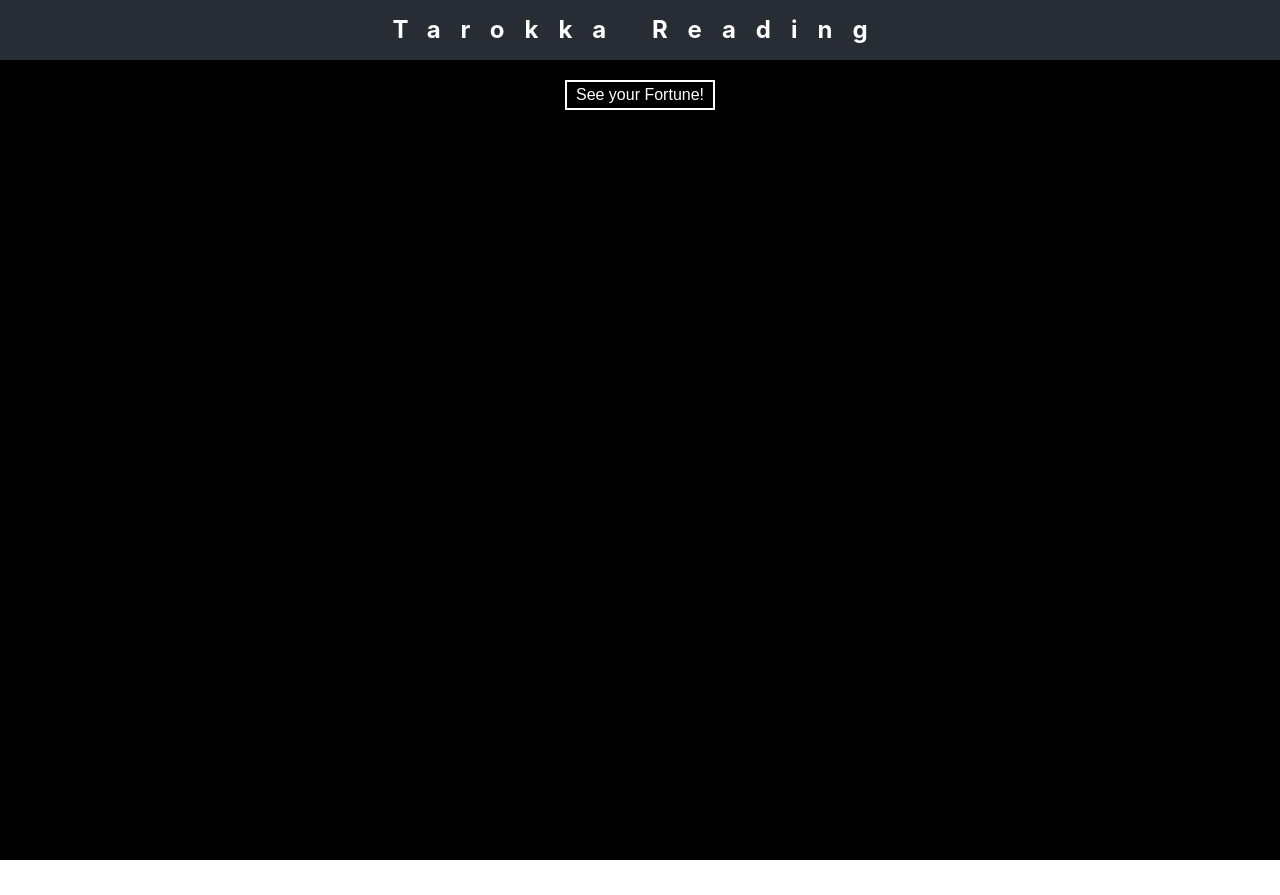
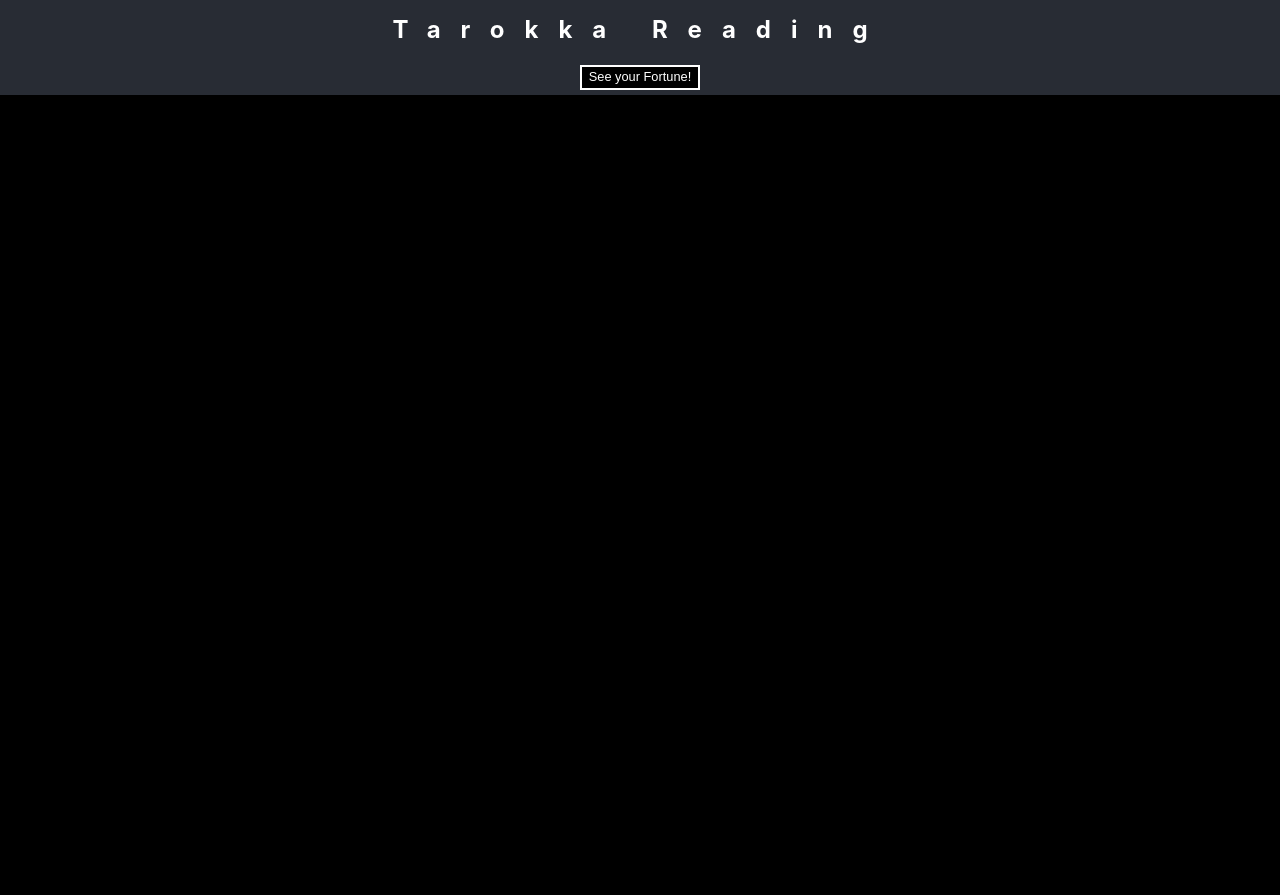
Before and after one commit to RookiePrime/tarokka-deck, a React (Create React App) app: page / in a window 1280 px wide. Before the commit the page ends 860 px from the top, so only its background shows below. Built offline with nearby package versions, Linux system fonts and the light colour scheme.

Commit message:
Little touch-ups before the new branch.

```diff
--- a/src/App.css
+++ b/src/App.css
@@ -46,10 +46,11 @@ html { -moz-box-sizing: border-box; -webkit-box-sizing: border-box; box-sizing:
 }
 
 .make-cards {
-  margin: 20px;
+  font-size: 0.8rem;
+  margin: 5px;
   border: 2px solid white;
   background-color: black;
   color: white;
-  height: 30px;
-  width: 150px;
+  min-height: 25px;
+  min-width: 120px;
 }
--- a/src/App.js
+++ b/src/App.js
@@ -14,15 +14,15 @@ const App = () => {
     changeHighs(deckData.highDeck);
   }, []);
 
-  const theCards = cards.map( (card, i) => <Card key={cards[i].name} cardData={cards[i]} />);
+  const theCards = cards.map( (card, i) => <Card key={i} cardData={cards[i]} />);
 
   return (
     <div className="App">
       <header className="App-header">
         <h1>Tarokka Reading</h1>
+        <button className="make-cards" id="make-cards" onClick={() => addCards(getReading(commons, highs))}>See your Fortune!</button>
       </header>
       <main className="App-main">
-        <button className="make-cards" id="make-cards" onClick={() => addCards(getReading(commons, highs))}>See your Fortune!</button>
         <div id="cards-box">
           {theCards}
         </div>
--- a/src/Card.css
+++ b/src/Card.css
@@ -1,8 +1,8 @@
 .card {
   box-shadow: 0 0 30px whitesmoke;
   border-radius: 5%;
-  height: 400px;
-  width: 280px;
+  height: 200px;
+  width: 140px;
   margin: 20px;
   padding: 0;
   transition: all 0.3s ease;
@@ -29,13 +29,17 @@
 }
 
 .text-box {
-  background-color: white;
+  background-image: radial-gradient(circle, white 40%, rgba(255, 255, 255, 0) 80%);
   opacity: 0;
   width: 80%;
   transition: all 0.3s ease;
   padding: 5px 15px;
 }
 
+.text-box p {
+  font-size: 0.7rem;
+}
+
 .card:hover .text-box {
   opacity: 0.7;
 }
```
